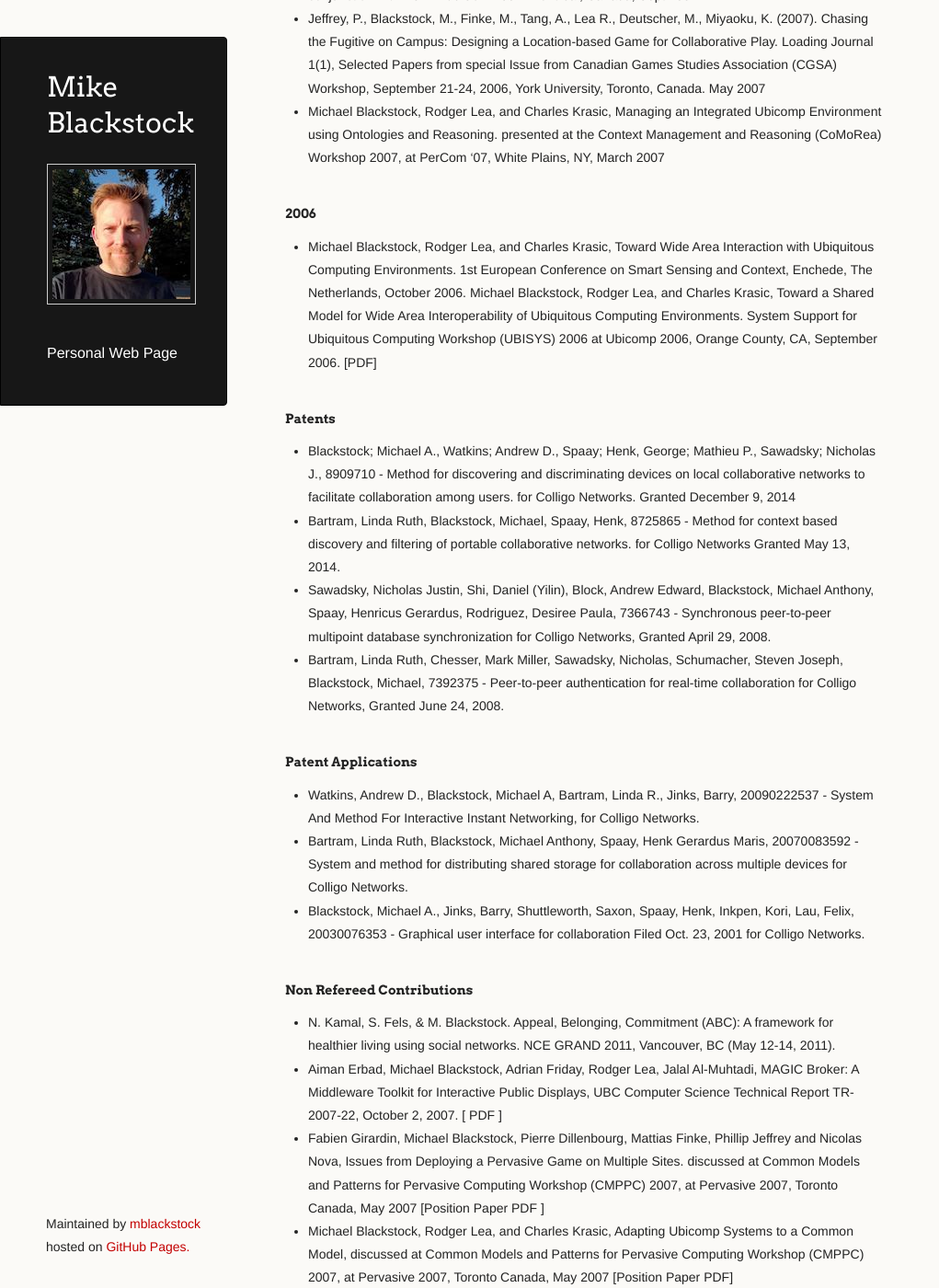
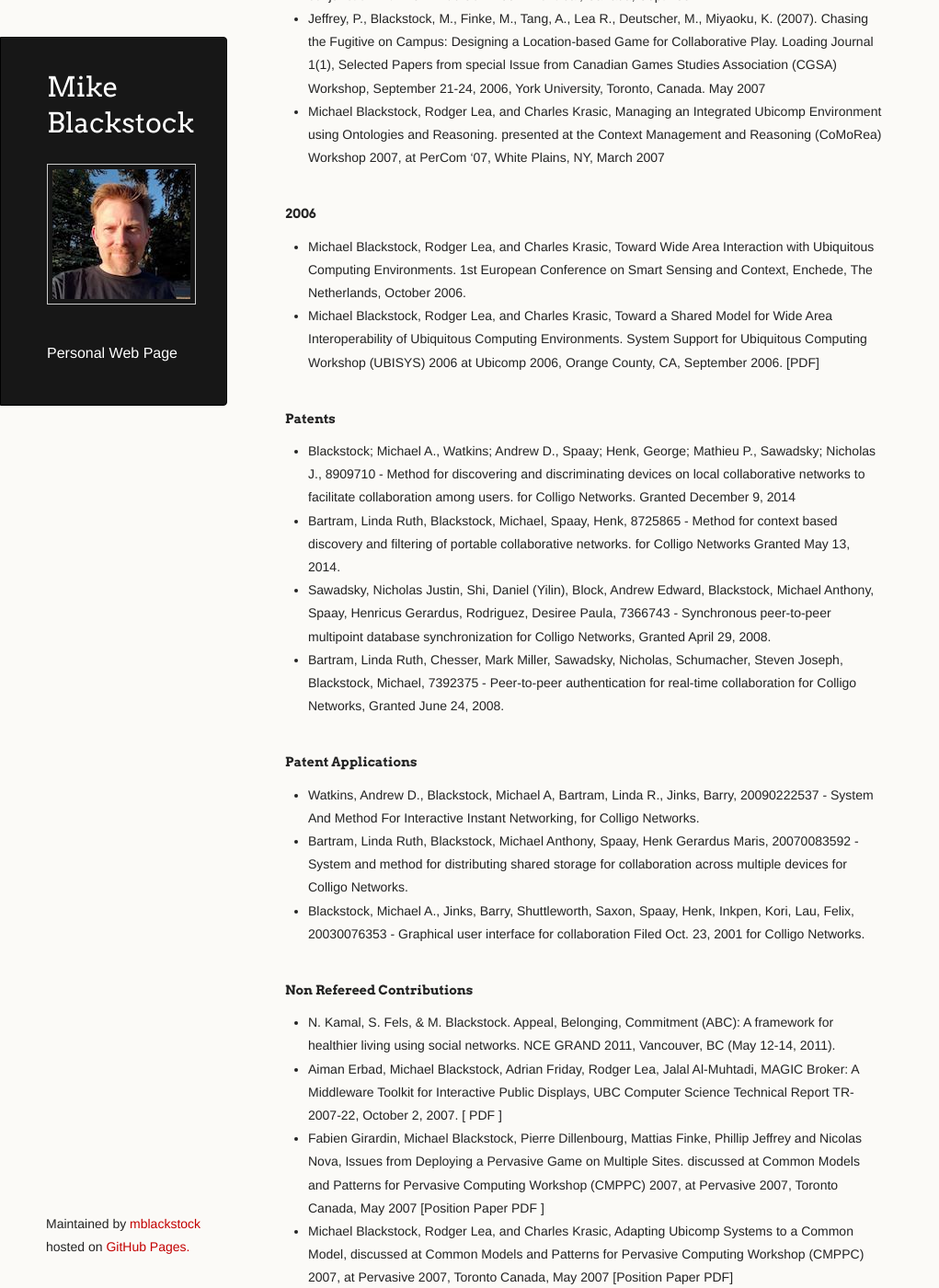
Before and after one commit to mblackstock/mblackstock.github.io, a Jekyll site: the page built from publications/index.md, in a window 1280 px wide and 1400 px high, scrolled down 3121 px. Shown: the whole window at 92% size, without its empty margins (0-1021 px from the left). Built offline with Jekyll 4.4.1, drawn with Linux system fonts in a browser that asks for light colours; some of the changed text lies outside the part shown.

Commit message:
formatting

```diff
--- a/publications/index.md
+++ b/publications/index.md
@@ -71,7 +71,7 @@
 #### 2006
 
 * Michael Blackstock, Rodger Lea, and Charles Krasic, Toward Wide Area Interaction with Ubiquitous Computing Environments. 1st European Conference on Smart Sensing and Context, Enchede, The Netherlands, October 2006.
-Michael Blackstock, Rodger Lea, and Charles Krasic, Toward a Shared Model for Wide Area Interoperability of Ubiquitous Computing Environments. System Support for Ubiquitous Computing Workshop (UBISYS) 2006 at Ubicomp 2006, Orange County, CA, September 2006. [PDF]
+* Michael Blackstock, Rodger Lea, and Charles Krasic, Toward a Shared Model for Wide Area Interoperability of Ubiquitous Computing Environments. System Support for Ubiquitous Computing Workshop (UBISYS) 2006 at Ubicomp 2006, Orange County, CA, September 2006. [PDF]
 
 #### Patents
 
@@ -97,8 +97,8 @@
 
 #### Articles
 
-Lyn Bartram, Michael Blackstock, Designing Portable Collaborative Networks. for Colligo Networks, ACM Queue vol. 1, no. 3 - May 2003. [Article (HTML)]
-Michael Blackstock, Introducing Bluetooth. for SynchroPoint Wireless, BC TIA Monitor, December 2000. [Article (PDF)]
+* Lyn Bartram, Michael Blackstock, Designing Portable Collaborative Networks. for Colligo Networks, ACM Queue vol. 1, no. 3 - May 2003. [Article (HTML)]
+* Michael Blackstock, Introducing Bluetooth. for SynchroPoint Wireless, BC TIA Monitor, December 2000. [Article (PDF)]
 
 #### Posters
 
```
